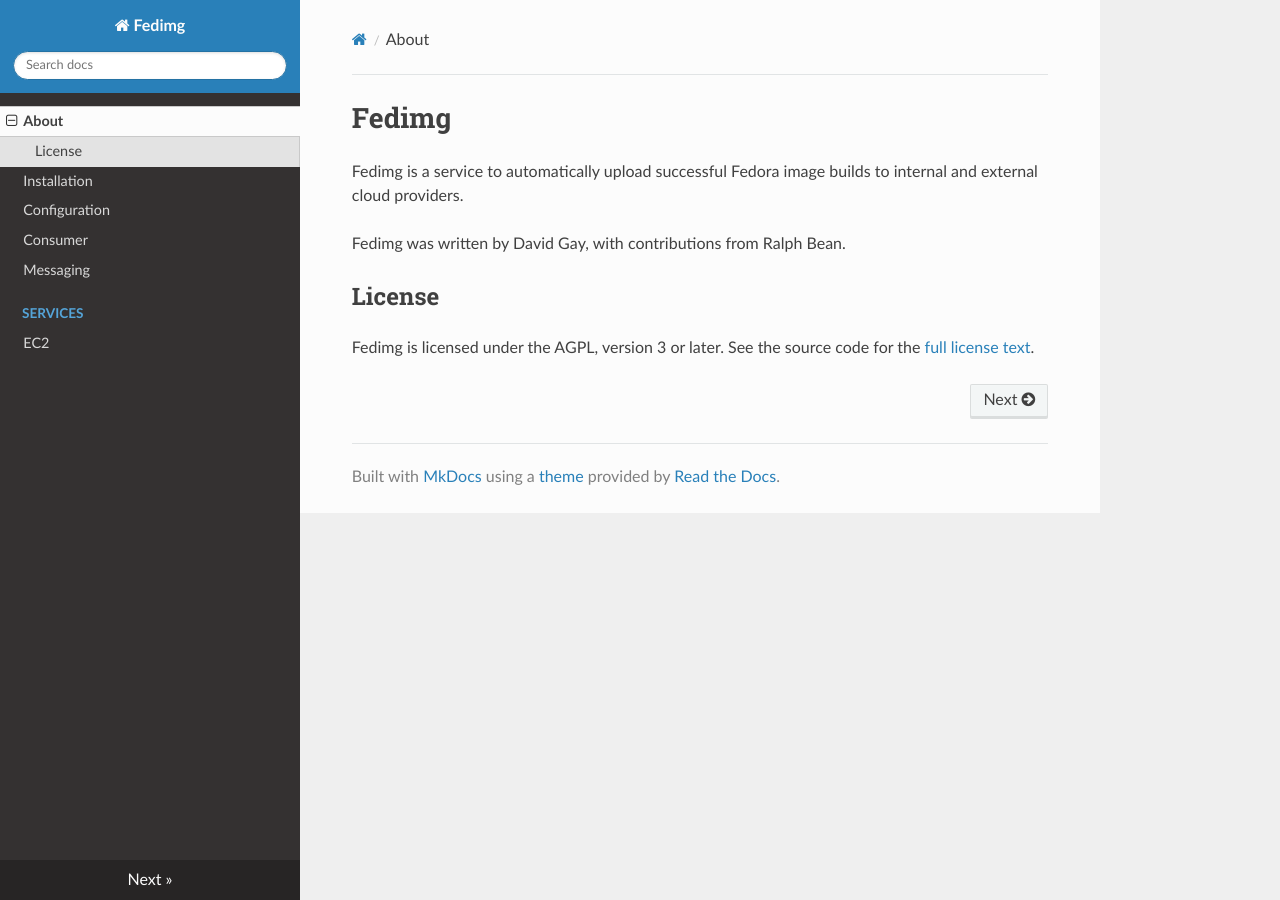
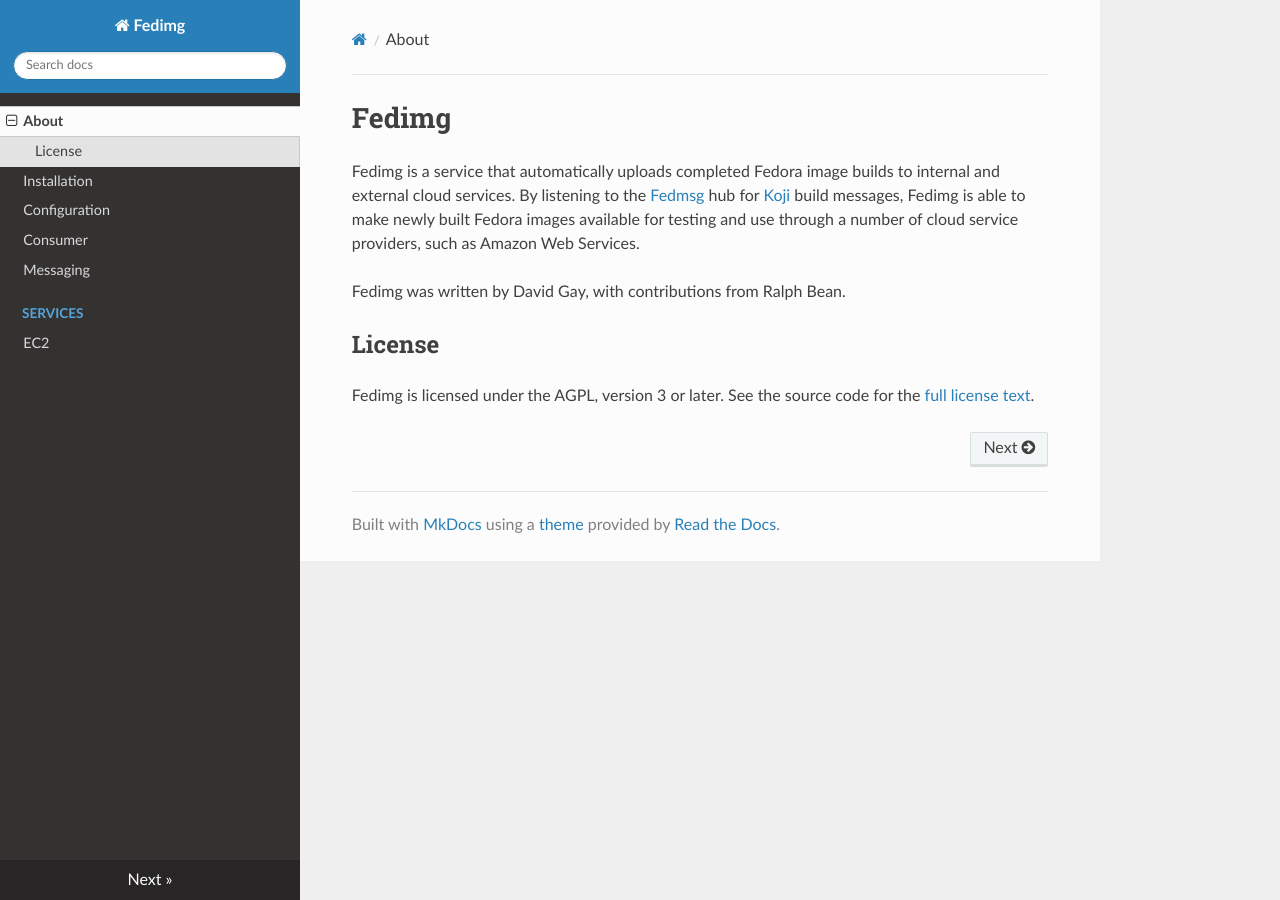
Before and after one commit to fedora-infra/fedimg, an MkDocs documentation site: the page built from docs/index.md, in a window 1280 px wide. Built offline with MkDocs 1.6.1, drawn with Linux system fonts in a browser that asks for light colours; nearby versions of some CDN libraries; old or Windows-style settings are respelled for this version of MkDocs.

Commit message:
docs: improve intro on index

```diff
--- a/docs/index.md
+++ b/docs/index.md
@@ -1,7 +1,11 @@
 # Fedimg
 
-Fedimg is a service to automatically upload successful Fedora image builds to internal
-and external cloud providers.
+Fedimg is a service that automatically uploads completed Fedora image builds to
+internal and external cloud services. By listening to the
+[Fedmsg](http://www.fedmsg.com/en/latest/) hub for
+[Koji](http://koji.fedoraproject.org/koji/) build messages, Fedimg is able to
+make newly built Fedora images available for testing and use through a number
+of cloud service providers, such as Amazon Web Services.
 
 Fedimg was written by David Gay, with contributions from Ralph Bean.
 
```
